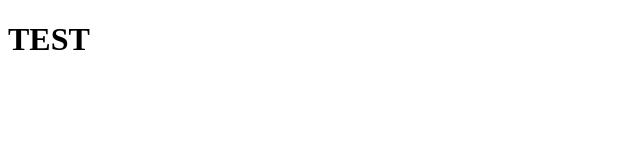
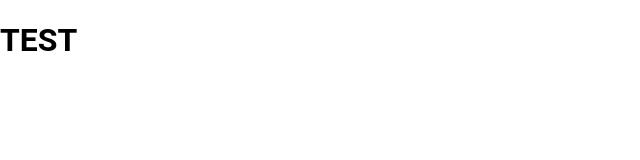
Before and after one commit to kanerla/CO2-Test, an Angular app: page / in a window 1280 px wide. Shown: the top 160 px of the page, without its empty margins (0-640 px from the left). Built offline with nearby package versions, Linux system fonts and the light colour scheme.

Commit message:
Add font.

```diff
--- a/src/styles.css
+++ b/src/styles.css
@@ -1 +1,8 @@
 /* You can add global styles to this file, and also import other style files */
+
+html, body { height: 100%; }
+body { margin: 0; font-family: Roboto, "Helvetica Neue", sans-serif; }
+@font-face {
+    font-family: herina;
+    src: url(assets/herina.otf) format("opentype");
+  }
```
Also changed, not shown: src/assets/herina.otf (added).
